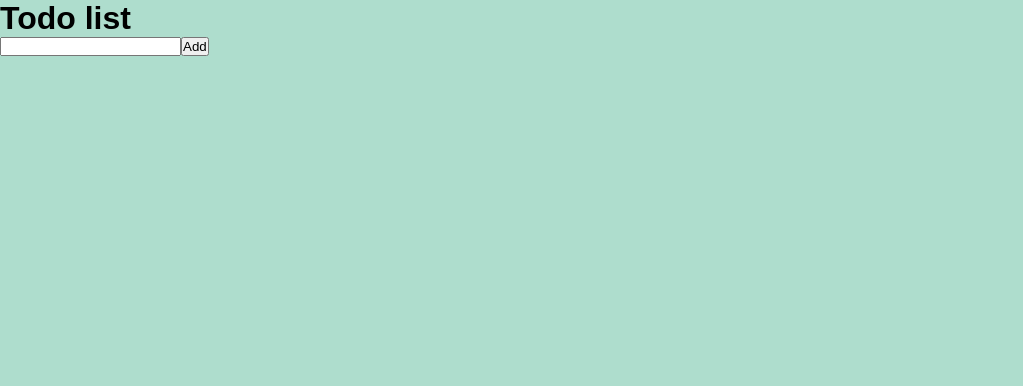
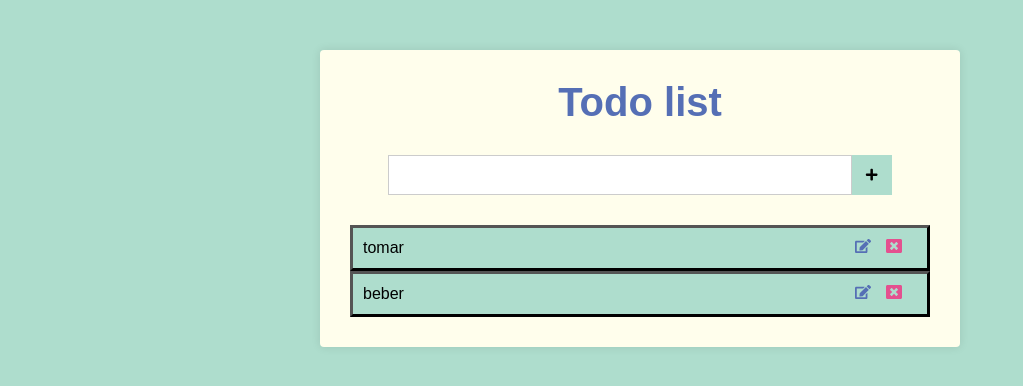
Before and after one commit to Gabriel2Mello/Learning-React, a React (Create React App) app in the folder todolist/: page / in a window 1280 px wide. Shown: the top 386 px of the page, without its empty margins (0-1023 px from the left). Built offline with nearby package versions, Linux system fonts and the light colour scheme.

Commit message:
Tasks style

```diff
--- a/todolist/src/components/Main.js
+++ b/todolist/src/components/Main.js
@@ -1,21 +1,52 @@
+import "./Main.css";
+import "./Form/Form";
+import "./Tasks/Tasks";
+
 import React, { Component } from "react";
+import { FaPlus } from "react-icons/fa";
+import { FaEdit, FaWindowClose } from "react-icons/fa";
 
 export default class Main extends Component {
-  constructor(props) {
-    super(props);
+  state = {
+    newTask: "",
+    tasks: ["tomar", "beber"],
+  };
 
-    this.state = {};
-  }
+  handleInputChange = (e) => {
+    this.setState({
+      newTask: e.target.value,
+    });
+  };
 
   render() {
+    const { newTask, tasks } = this.state;
+
     return (
       <div className="main">
         <h1>Todo list</h1>
 
-        <form action="#">
-          <input type="text" />
-          <button type="submit">Add</button>
+        <form action="#" className="form">
+          <input
+            onChange={this.handleInputChange}
+            type="text"
+            value={newTask}
+          />
+          <button type="submit">
+            <FaPlus />
+          </button>
         </form>
+
+        <ul className="tasks">
+          {tasks.map((task, index) => (
+            <li key={index}>
+              {task}
+              <div>
+                <FaEdit className="edit" />
+                <FaWindowClose className="delete" />
+              </div>
+            </li>
+          ))}
+        </ul>
       </div>
     );
   }
--- a/todolist/src/components/Tasks/Tasks.css
+++ b/todolist/src/components/Tasks/Tasks.css
@@ -8,20 +8,26 @@
   justify-content: space-between;
   padding: 10px;
   transition: all 200ms;
+  border-color: black;
+  border-style: outset;
+}
+
+.tasks li {
+  background-color: #aeddcd;
 }
 
 .tasks li:hover {
-  background-color: #AEDDCD;
+  background-color: #fffeec;
 }
 
 .tasks li .edit {
   margin-right: 15px;
-  color: #556FB5;
+  color: #556fb5;
 }
 
 .tasks li .delete {
   margin-right: 15px;
-  color: #E4508F;
+  color: #e4508f;
 }
 
 .tasks li .edit,
```
